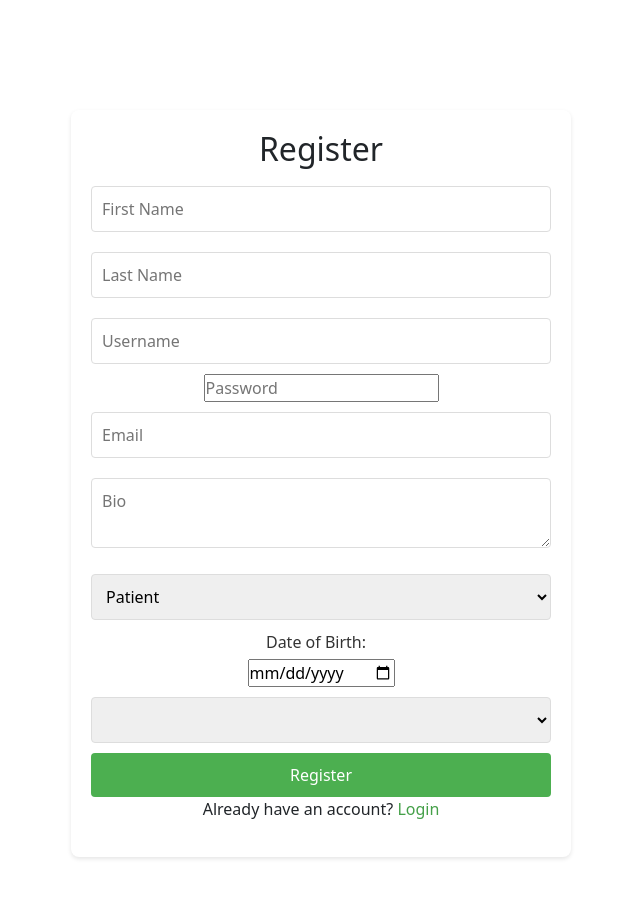
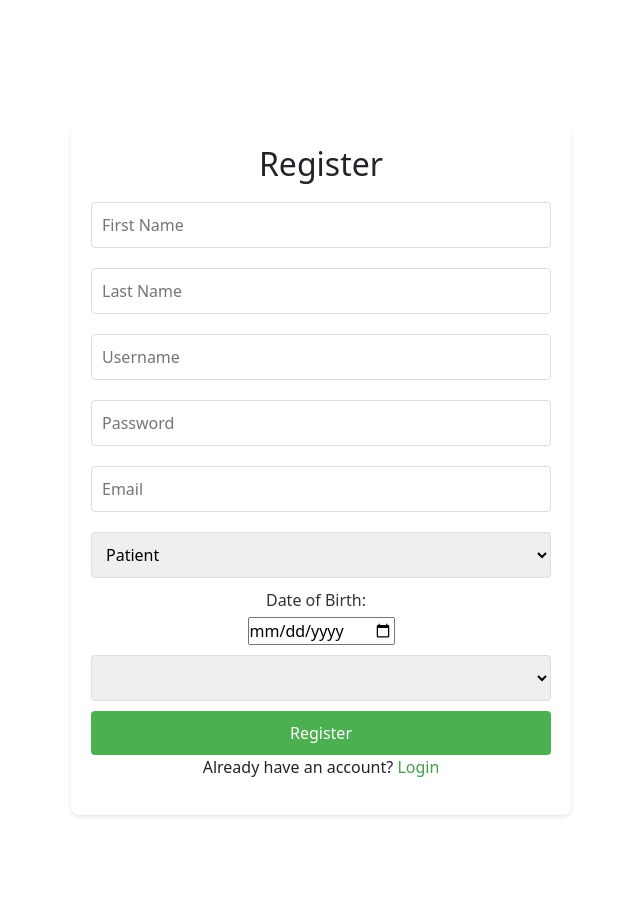
Before and after one commit to Zakaria-Ar/MedInsightHub-FrontEnd, an Angular app: page /register in a window 1280 px wide. Shown: the whole page, without its empty margins (319-959 px from the left). After the commit the page ends 870 px from the top, so only its background shows below. Built offline with nearby package versions, Linux system fonts and the light colour scheme.

Commit message:
registration with backend updated styling

```diff
--- a/src/app/registration/registration.component.css
+++ b/src/app/registration/registration.component.css
@@ -8,7 +8,7 @@
     text-align: center;
   }
 
-  input[type="text"], input[type="email"],input [type="date"],input [type="number"], select, textarea {
+  input[type="text"], input[type="email"],input [type="date"],input [type="number"],input[type="password"], select, textarea {
     width: 100%;
     padding: 10px;
     margin: 10px 0;
--- a/src/app/registration/registration.component.html
+++ b/src/app/registration/registration.component.html
@@ -17,9 +17,6 @@
         <div class="form-group">
             <input type="email" [(ngModel)]="user.email" name="email" placeholder="Email" required>
         </div>
-        <div class="form-group">
-            <textarea [(ngModel)]="user.bio" name="bio" placeholder="Bio"></textarea>
-        </div>
         <div class="form-group select-arrow">
         <select [(ngModel)]="user.user_type" name="user_type">
             <option [ngValue]="UserType.Doctor">Doctor</option>
@@ -38,7 +35,7 @@
         <div class="form-group" *ngIf="user.user_type === UserType.Patient">
             <label for="patient_date_of_birth">Date of Birth:</label>
             <input type="date" id="patient_date_of_birth" [(ngModel)]="user.patient_date_of_birth" name="patient_date_of_birth" placeholder="Date of Birth" required>
-            <select [(ngModel)]="user.patient_gender" name="patient_gender">
+            <select [(ngModel)]="user.patient_gender" name="patient_gender" >
                 <option [ngValue]="UserGender.Male">Male</option>
                 <option [ngValue]="UserGender.Female">Female</option>
             </select>
--- a/src/app/registration/registration.component.ts
+++ b/src/app/registration/registration.component.ts
@@ -19,6 +19,8 @@ export class RegistrationComponent {
     this.userService.registerUser(this.user).subscribe(
       response => {
         console.log('User registered successfully', response);
+        this.userService.setToken(response.token);
+        console.log(response.token);
         // Handle successful registration
       },
       error => {
--- a/src/app/services/user.service.ts
+++ b/src/app/services/user.service.ts
@@ -15,6 +15,12 @@ export class UserService {
   registerUser(user: User): Observable<any> {
     return this.http.post(`${this.baseUrl}`+ '/create', user);
   }
+  setToken(token: string){
+    localStorage.setItem("token", token);
+  }
+  getToken(){
+    localStorage.getItem("token");
+  }
 
   // Other methods as needed
 }
```
